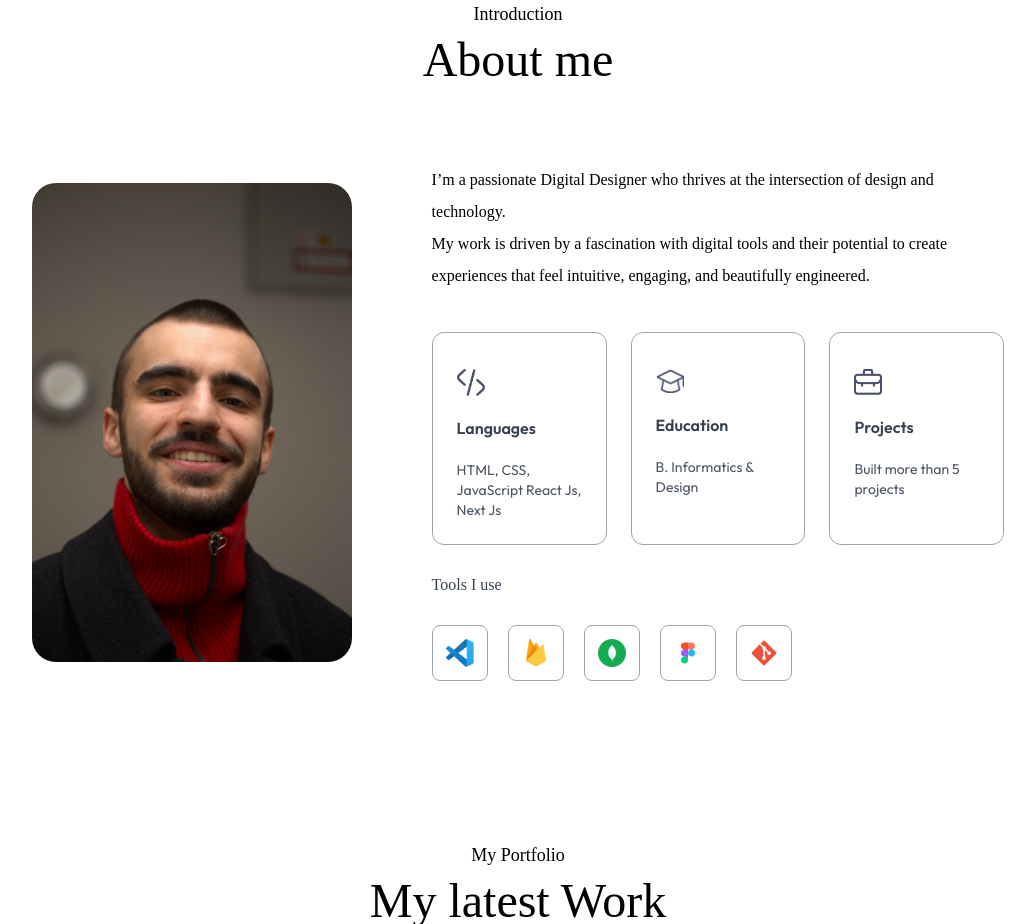
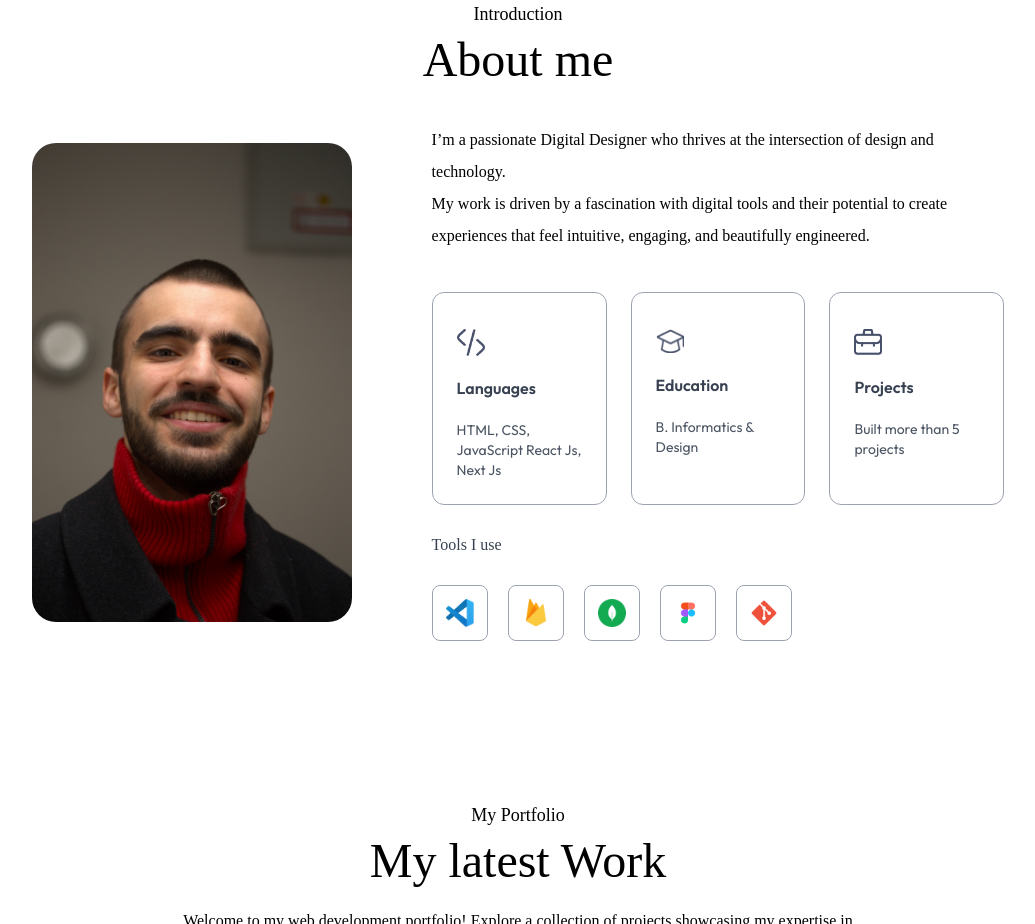
Before and after one commit to jayloww/Portfolio, a Next.js app: page / in a window 1280 px wide. Shown: the part 840-1764 px from the top of the page, without its empty margins (122-1157 px from the left). Built offline with nearby package versions, Linux system fonts and the light colour scheme; a web font is replaced by a local one.

Commit message:
Fix layout issue

```diff
--- a/components/About.jsx
+++ b/components/About.jsx
@@ -30,7 +30,7 @@
       initial={{ opacity: 0}}
       whileInView={{ opacity: 1 }}
       transition={{ duration: 0.8}}
-      className='flex w-full flex-col lg:flex-row items-center gap-20 my-20'>
+      className='flex w-full flex-col lg:flex-row items-center gap-20 mt-10 mb-20'>
         <motion.div
         initial={{ opacity: 0, scale: 0.9 }}
         whileInView={{ opacity: 1, scale: 1 }}
```
